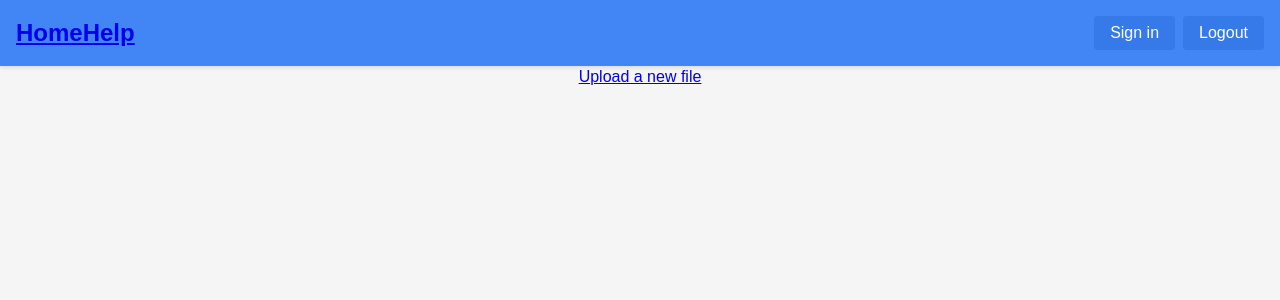
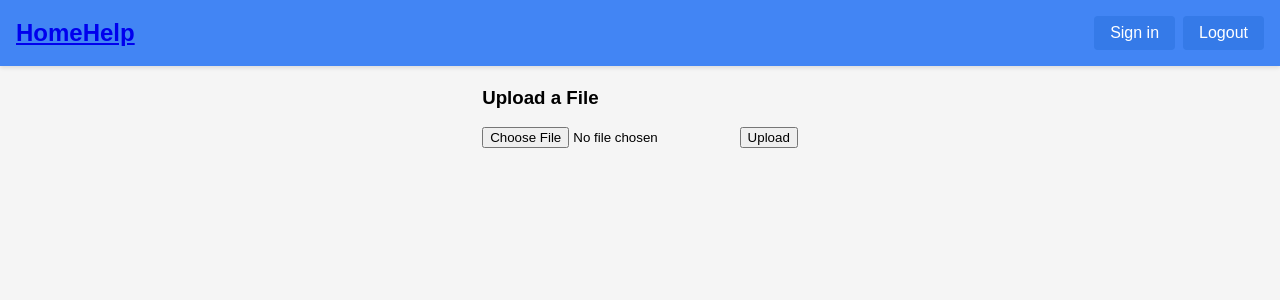
Before and after one commit to sudo-bendg/homehelp, a Flask app: page /files/ in a window 1280 px wide. Shown: the top 300 px of the page. Run offline with Flask 3, Linux system fonts and the light colour scheme.

Commit message:
add file upload

```diff
--- a/routes/files.py
+++ b/routes/files.py
@@ -1,5 +1,6 @@
-from flask import Blueprint, render_template, send_from_directory, abort
+from flask import Blueprint, render_template, send_from_directory, abort, request, redirect, url_for
 import os
+from werkzeug.utils import secure_filename
 
 workingDirectory = os.getcwd()
 currentRelPath = "/homehelpFiles"
@@ -38,3 +39,27 @@ def download_file(filename):
     if not os.path.isfile(file_path):
         abort(404)  # Return a 404 error if the file doesn't exist
     return send_from_directory(workingDirectory + currentRelPath, filename, as_attachment=True)
+
+@files_bp.route('/files/upload/<path:path>', methods=['POST'])
+def upload_file(path):
+    # Construct the full path to the current directory
+    fullPath = os.path.join(workingDirectory + currentRelPath, path)
+
+    # Ensure the path is valid and within the allowed directory
+    if not os.path.exists(fullPath) or not os.path.isdir(fullPath):
+        abort(404)  # Return a 404 error if the directory doesn't exist
+
+    # Check if a file was uploaded
+    if 'file' not in request.files:
+        return "No file part", 400
+
+    file = request.files['file']
+
+    # Check if the file has a valid name
+    if file.filename == '':
+        return "No selected file", 400
+
+    # Save the file to the current directory
+    filename = secure_filename(file.filename)  # Sanitize the filename
+    file.save(os.path.join(fullPath, filename))  # Save the file
+    return redirect(url_for('files.home', path=path))  # Redirect back to the current directory
--- a/templates/files.html
+++ b/templates/files.html
@@ -36,7 +36,13 @@
             {% endfor %}
         </div>
 
-        <a href="{{ url_for('upload.upload') }}" id="upload-link">Upload a new file</a>
+        <div class="upload-section">
+            <h3>Upload a File</h3>
+            <form action="{{ url_for('files.upload_file', path=currentPath) }}" method="POST" enctype="multipart/form-data">
+                <input type="file" name="file" required>
+                <button type="submit">Upload</button>
+            </form>
+        </div>
     </div>
 </body>
 </html>
```
